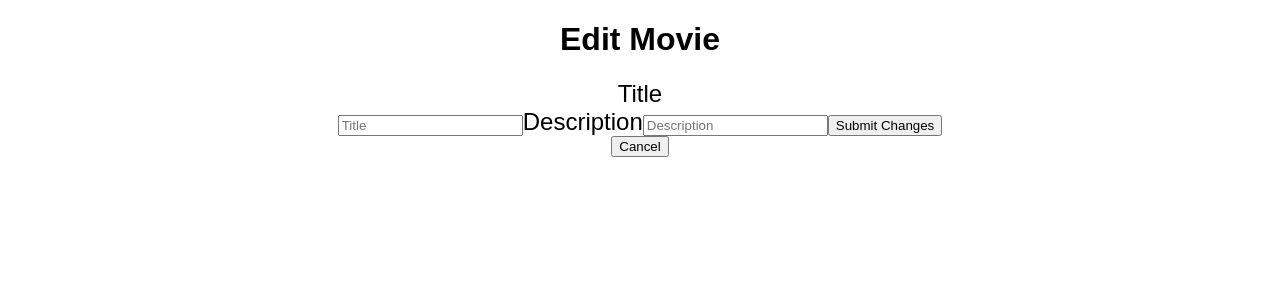
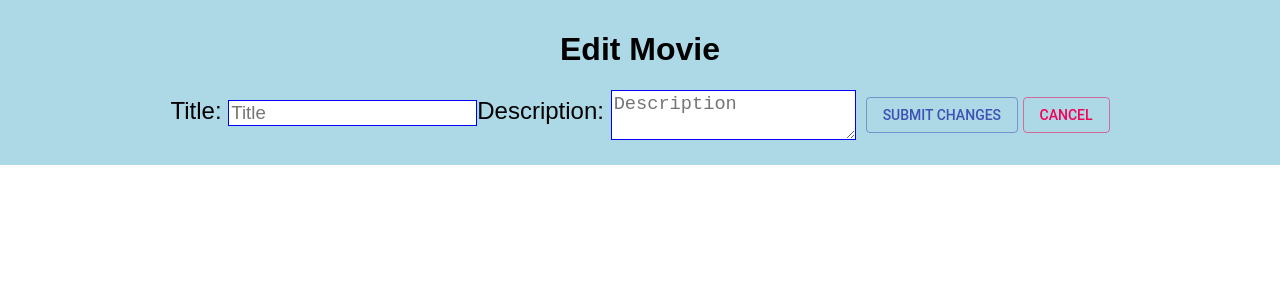
Before and after one commit to abungart/movie-sagas, a React (Create React App) app: page /edit in a window 1280 px wide. Shown: the top 300 px of the page. Built offline with nearby package versions, Linux system fonts and the light colour scheme.

Commit message:
added styles

```diff
--- /dev/null
+++ b/src/components/EditMovie/EditMovie.css
@@ -0,0 +1,11 @@
+form {
+    display: block;
+    margin-left: auto;
+    margin-right: auto;
+}
+
+.top_elements {
+    background-color: lightblue;
+    padding-bottom: 25px;
+    padding-top: 10px;
+}
--- a/src/components/EditMovie/EditMovie.js
+++ b/src/components/EditMovie/EditMovie.js
@@ -1,6 +1,8 @@
 import React, { Component } from "react";
 import { connect } from "react-redux";
 import { withRouter } from "react-router-dom";
+import "./EditMovie.css";
+import Button from "@material-ui/core/Button";
 
 class EditMovie extends Component {
   state = {
@@ -24,7 +26,8 @@ class EditMovie extends Component {
   };
 
   // Button Handlers
-  handleGoBack = () => {
+  handleGoBack = (event) => {
+    event.preventDefault();
     this.props.history.goBack();
   };
 
@@ -44,25 +47,42 @@ class EditMovie extends Component {
   };
 
   render() {
+    const movieItemData = this.props.reduxState.movieDataReducer;
     return (
       <div>
+        <div className="top_elements">
           <h1>Edit Movie</h1>
-        <label>Title</label>
           <form onSubmit={this.handleEditSubmit}>
+            <label>Title: </label>
             <input
               type="text"
               placeholder="Title"
               onChange={this.handleNameChange}
             />
-          <label>Description</label>
-          <input
+            <label>Description: </label>
+            <textarea
               type="text"
               placeholder="Description"
               onChange={this.handleDescriptionChange}
             />
-          <button type="submit">Submit Changes</button>
+            <Button variant="outlined" color="primary" type="submit">
+              Submit Changes
+            </Button>
+            <span> </span>
+            <Button
+              variant="outlined"
+              color="secondary"
+              onClick={this.handleGoBack}
+            >
+              Cancel
+            </Button>
           </form>
-        <button onClick={this.handleGoBack}>Cancel</button>
+        </div>
+        <span>
+          <h3>{movieItemData.title}</h3>
+          <img src={movieItemData.poster} alt={movieItemData.title} />
+          <p>{movieItemData.description}</p>
+        </span>
       </div>
     );
   }
--- a/src/components/MovieData/MovieData.css
+++ b/src/components/MovieData/MovieData.css
@@ -1,3 +1,22 @@
-li:nth-child(2) {
-    background: rgb(197, 193, 193);
+header {
+    background-color: lightblue;
+    padding-bottom: 25px;
+    padding-top: 20px;
 }
+
+.genre_box {
+    border: 5px lightgray solid;
+    width: 150px;
+    margin-left: auto;
+    margin-right: auto;
+    margin-bottom: 10px;
+    text-align: left;
+}
+
+.genres {
+    text-align: center;
+}
+
+.bottom_buttons {
+    padding-bottom: 30px;
+}
--- a/src/components/MovieData/MovieData.js
+++ b/src/components/MovieData/MovieData.js
@@ -1,6 +1,7 @@
 import React, { Component } from "react";
 import { connect } from "react-redux";
 import "./MovieData.css";
+import Button from "@material-ui/core/Button";
 
 class MovieData extends Component {
   // click handlers
@@ -28,21 +29,36 @@ class MovieData extends Component {
     return (
       <div>
         <header>
-          <h1>Movie Data</h1>
+          <Button variant="contained" color="primary" onClick={this.homeClick}>
+            Return To All Movies
+          </Button>
         </header>
-        <button onClick={this.homeClick}>Return To All Movies</button>
+        <h1>{movieItemData.title}</h1>
         <span>
           <img src={movieItemData.poster} alt={movieItemData.title} />
-          <h2>{movieItemData.title}</h2>
           <p>{movieItemData.description}</p>
-          <ul>
-            {this.props.reduxState.genresReducer.map((genreItem) => {
-              return <li key={genreItem.genres_id}>{genreItem.name}</li>;
-            })}
-          </ul>
+          <div className="genre_box">
+            <h4 className="genres">Genres</h4>
+            <ul>
+              {this.props.reduxState.genresReducer.map((genreItem) => {
+                return <li key={genreItem.genres_id}>{genreItem.name}</li>;
+              })}
+            </ul>
+          </div>
         </span>
-        <button onClick={this.editClick}>Edit Movie</button>
-        <button onClick={this.deleteClick}>Delete Movie</button>
+        <div className="bottom_buttons">
+          <Button variant="outlined" color="primary" onClick={this.editClick}>
+            Edit Movie
+          </Button>
+          <span> </span>
+          <Button
+            variant="outlined"
+            color="secondary"
+            onClick={this.deleteClick}
+          >
+            Delete Movie
+          </Button>
+        </div>
       </div>
     );
   }
--- a/src/components/MovieList/MovieList.css
+++ b/src/components/MovieList/MovieList.css
@@ -29,6 +29,14 @@ label {
 
 textarea {
     font-size: 14pt;
+    vertical-align: middle;
+    margin-right: 10px;
+    border: 1px solid blue;
+}
+
+input {
+    font-size: 14pt;
+    border: 1px solid blue;
 }
 
 button {
--- a/src/components/MovieList/MovieList.js
+++ b/src/components/MovieList/MovieList.js
@@ -58,13 +58,15 @@ class MovieList extends Component {
           <h3>Add New Movie</h3>
           <form onSubmit={this.handleMovieSubmit}>
             <label className="input_form">Title</label>
-            <textarea
+            <input
+              type="text"
               placeholder="Movie Title"
               className="input_form"
               onChange={this.handleNameChange}
             />
             <label className="input_form">Movie Poster</label>
-            <textarea
+            <input
+              type="text"
               placeholder="Movie Poster"
               className="input_form"
               onChange={this.handlePosterChange}
```
Lines whose indentation alone changed are shown as unchanged.
